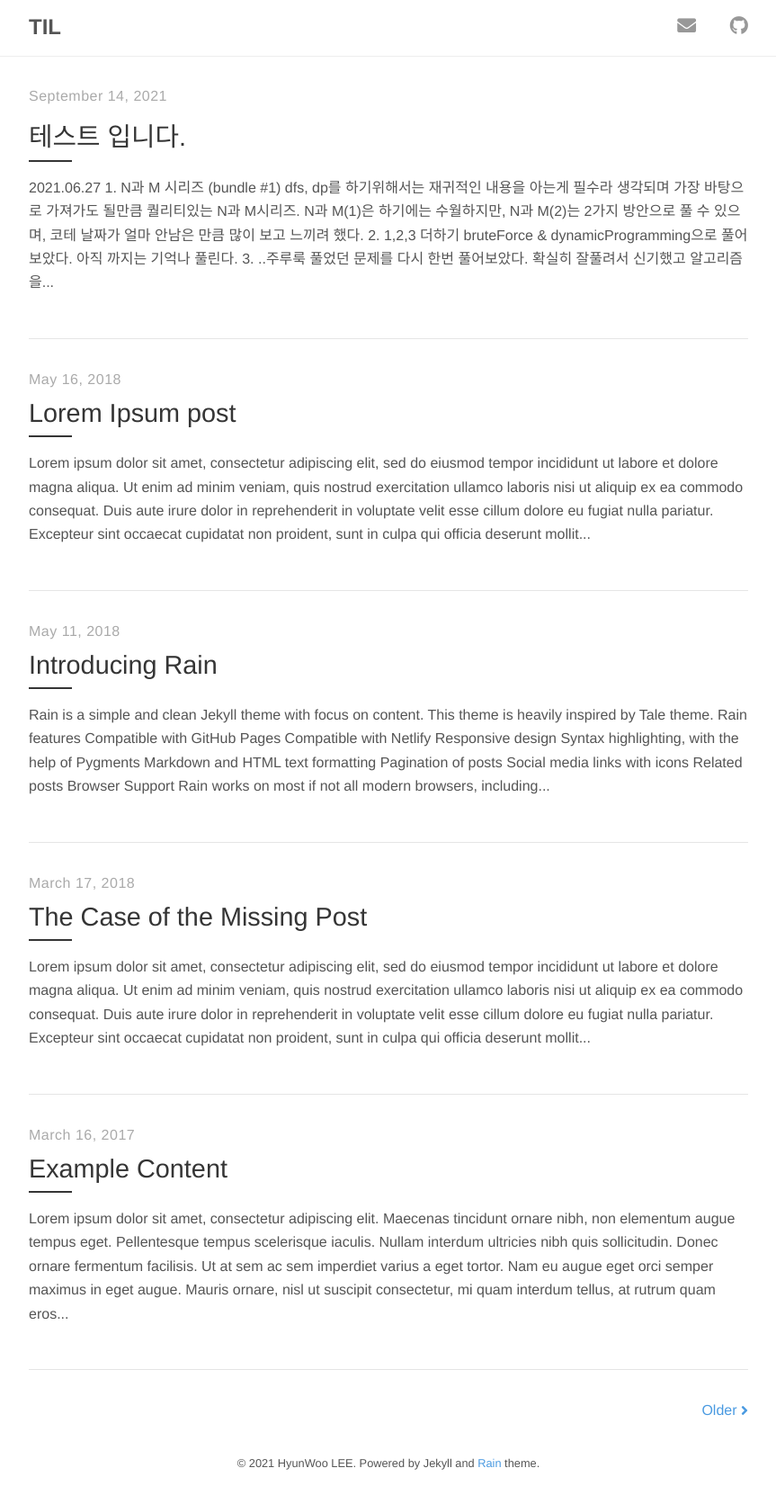
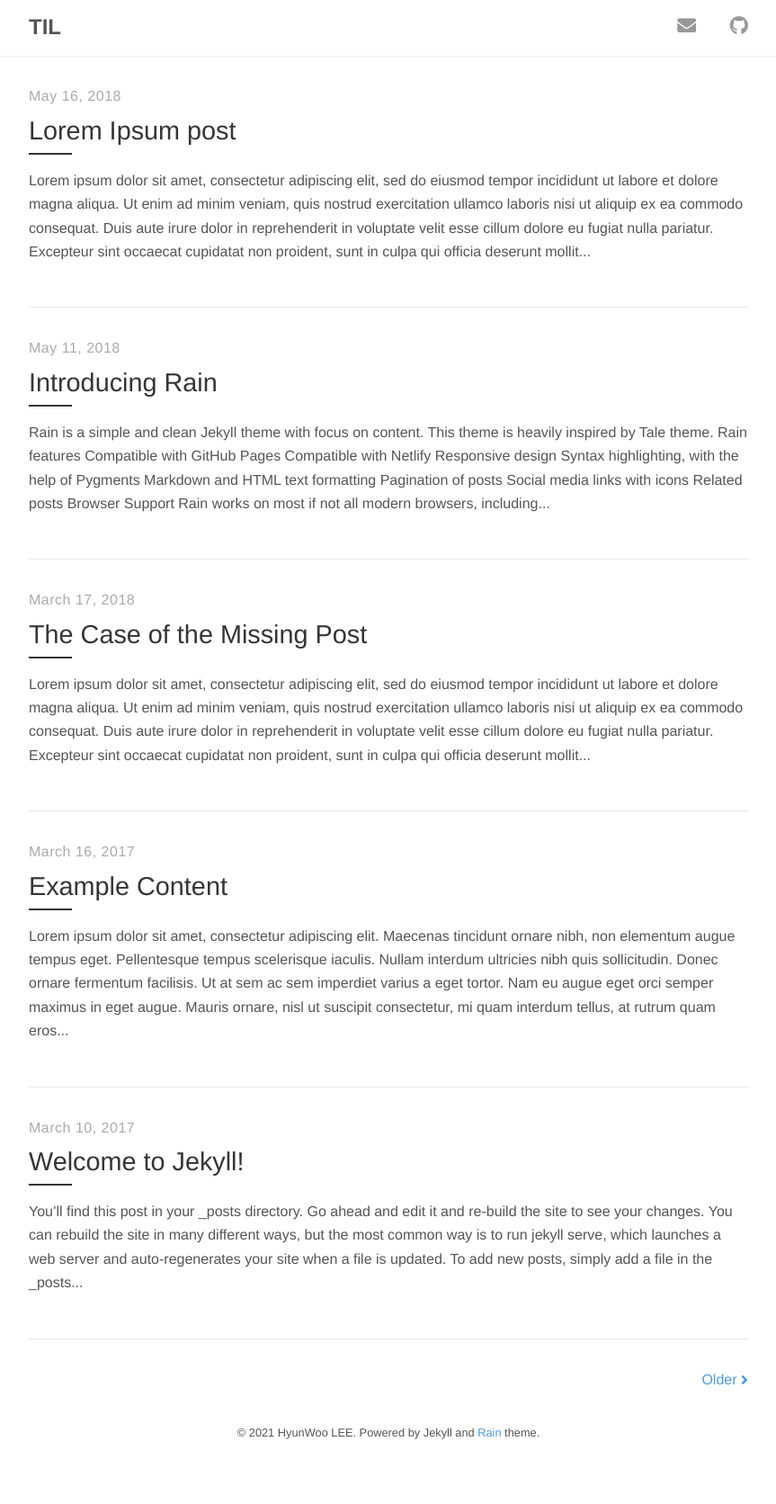
Before and after one commit to hyunwlee-dev/TIL, a Jekyll site: the page built from index.html, in a window 1280 px wide. Shown: the whole page at 90% size, without its empty margins (208-1071 px from the left). Built offline with Jekyll 4.4.1, drawn with Linux system fonts in a browser that asks for light colours; nearby versions of some CDN libraries; the list of posts is cut into pages by our own code; after the commit the page ends 1637 px from its top, so only the background shows below that.

Commit message:
delete prior

```diff
--- a/_config.yml
+++ b/_config.yml
@@ -35,4 +35,4 @@ related_posts_section:
 # Links to social media
 social:
   email: hwlee3928@gmail.com
-  github: https://hyunwlee-dev.github.io
+  github: https://github.com/hyunwlee-dev
--- a/_posts/2021-09-14-test.md
+++ /dev/null
@@ -1,36 +0,0 @@
----
-layout: post
-title:  "테스트 입니다."
-author: "HyunWoo LEE"
-tags: ["jekyll", "configuration", "docs", "example"]
----
-
-# 2021.06.27
-
-## 1. N과 M 시리즈 (bundle #1)
-
-dfs, dp를 하기위해서는 재귀적인 내용을 아는게 필수라 생각되며 가장 바탕으로 가져가도 될만큼 퀄리티있는 N과 M시리즈.
-N과 M(1)은 하기에는 수월하지만, N과 M(2)는 2가지 방안으로 풀 수 있으며, 코테 날짜가 얼마 안남은 만큼 많이 보고 느끼려 했다.
-
----
-
-## 2. 1,2,3 더하기
-
-bruteForce & dynamicProgramming으로 풀어 보았다.
-아직 까지는 기억나 풀린다.
-
----
-
-## 3. ..주루룩 풀었던 문제를 다시 한번 풀어보았다.
-
-확실히 잘풀려서 신기했고 알고리즘을 꾸준히 해야하는 이유를 알겠으며 손을 못대던 알고리즘이 조금은 재미있어 지고 있다.
-
-암호 만들기, 부분수열의 합(예외처리에서 해맸으므로 다시 볼 필요가 있는 문제)
-모의고사, 소수 찾기
-
----
-
-## ⭐️ 다음 목표
-
-코테를 앞두고 크게 programmers와 boj기본적인 것들을 이해하고 풀려 한다.
-꾸준히 코테시험전까지 문제를 이해하고 가야 수월해 보인다.
```
